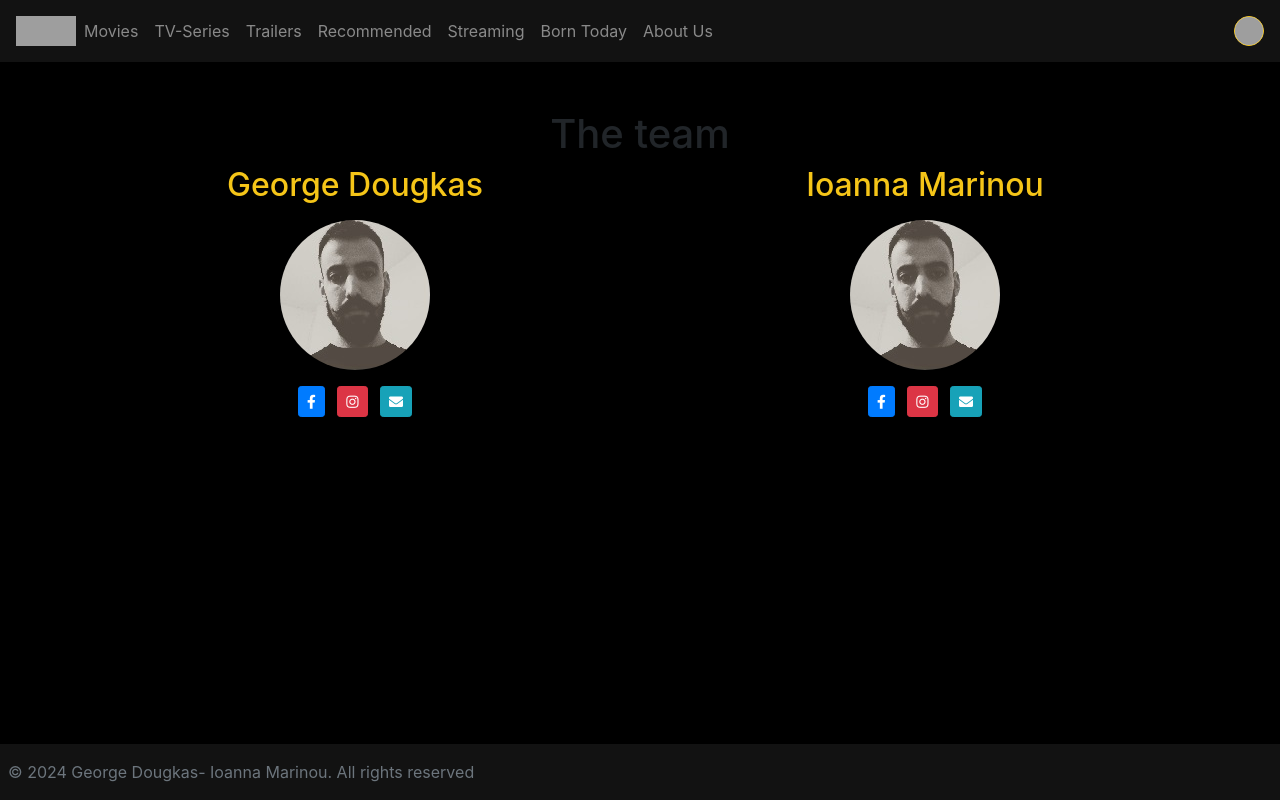
After one commit to GiwrgosDougkas/moviesApp, a Django app: template templates/mainApp/about_us.html in a window 1280 px wide. The commit adds this page. Run offline with Django 3.2, Linux system fonts and the light colour scheme; the template is opened without the code that fills it, so the values that code supplies are empty; some libraries are stand-ins or nearby versions; grey boxes are pictures that could not be loaded.

Commit message:
create more

```diff
--- a/mainApp/admin.py
+++ b/mainApp/admin.py
@@ -1,6 +1,9 @@
 from django.contrib import admin
 
-from mainApp.models import Movie
+from mainApp.models import Movie, Category, Studio, Director
 
 # Register your models here.
 admin.site.register(Movie)
+admin.site.register(Category)
+admin.site.register(Studio)
+admin.site.register(Director)
--- a/mainApp/urls.py
+++ b/mainApp/urls.py
@@ -4,4 +4,5 @@ from . import views
 
 urlpatterns = [
     path('', views.post_list, name='post_list'),
+    path('about_us', views.about_us, name='about_us'),
 ]
--- a/mainApp/views.py
+++ b/mainApp/views.py
@@ -8,3 +8,6 @@ from mainApp.models import Movie
 def post_list(request):
     movies = Movie.objects.all()
     return render(request, 'mainApp/post_list.html', {'movies':movies})
+
+def about_us(request):
+    return render(request, 'mainApp/about_us.html')
--- a/moviesApp/settings.py
+++ b/moviesApp/settings.py
@@ -9,7 +9,7 @@ https://docs.djangoproject.com/en/4.2/topics/settings/
 For the full list of settings and their values, see
 https://docs.djangoproject.com/en/4.2/ref/settings/
 """
-
+import os
 from pathlib import Path
 
 # Build paths inside the project like this: BASE_DIR / 'subdir'.
@@ -125,3 +125,6 @@ STATICFILES_DIRS = [
 # https://docs.djangoproject.com/en/4.2/ref/settings/#default-auto-field
 
 DEFAULT_AUTO_FIELD = 'django.db.models.BigAutoField'
+
+MEDIA_URL = 'media/'
+MEDIA_ROOT = os.path.join(BASE_DIR, "media")
--- a/moviesApp/urls.py
+++ b/moviesApp/urls.py
@@ -15,10 +15,13 @@ Including another URLconf
     2. Add a URL to urlpatterns:  path('blog/', include('blog.urls'))
 """
 from django.contrib import admin
-from django.contrib.staticfiles.urls import staticfiles_urlpatterns
 from django.urls import path, include
+from django.conf import settings
+from django.conf.urls.static import static
 
 urlpatterns = [
     path('admin/', admin.site.urls),
     path('', include('mainApp.urls')),
 ]
+
+urlpatterns+= static(settings.MEDIA_URL, document_root=settings.MEDIA_ROOT)
--- a/static/css/mainApp.css
+++ b/static/css/mainApp.css
@@ -1,3 +1,68 @@
+* {
+    font-style: "Roboto", "Helvetica", "Ariel", sans-serif;
+}
+
 body {
-    background: red!important;
+    background: #000000 !important;
 }
+
+#imdb-nav {
+    overflow-y: auto;
+}
+
+.user-image {
+    display: block;
+    width: 30px;
+    height: 30px;
+    float: right;
+}
+
+.navbar-text img {
+    max-width: 40px;
+    background: #efefef;
+    border-radius: 50%;
+    cursor: pointer;
+    border: 1px solid #f5c518;
+}
+
+.navbar-text img:hover {
+    background: #f5c518;
+    transform: scale(1.5);
+    transform-origin: center;
+    border-color: white;
+    transition: transform 0.5 ease-out;
+}
+
+.embed-responsive {
+    position: relative;
+    height: 100%;
+}
+
+.title {
+    font-size: 33px;
+    color: #f5c518;
+    line-height: 40px;
+    font-weight: bolder;
+    text-decoration: none;
+    text-transform: capitalize;
+}
+
+.navbar {
+    background: #121212;
+}
+.footer {
+	background-color: #121212!important;
+}
+
+.video-wrapper {
+    position: relative;
+    height: 100%;
+}
+
+h2 {
+    color: #f5c518!important;
+}
+
+p{
+    color: rgba(255,255,255,.5)
+}
--- /dev/null
+++ b/templates/mainApp/about_us.html
@@ -0,0 +1,27 @@
+{% extends 'mainApp/header.html' %}
+{% block content %}
+    <div class="container mt-5">
+        <h1 class="text-center">The team</h1>
+
+        <div class="row">
+            <div class="col-md text-center">
+                <h2>George Dougkas</h2>
+                <div class="rounded-circle mt-3 mb-3 mx-auto" style="width: 150px; height: 150px; overflow: hidden;">
+                    <img src="../../images/gdoug.jpg" class="img-fluid" width="150px" height="150px">
+                </div>
+                <a href="#" class="btn btn-primary btn-sm mr-2"><i class="fab fa-facebook-f"></i></a>
+                <a href="#" class="btn btn-danger btn-sm mr-2"><i class="fab fa-instagram"></i></a>
+                <a href="#" class="btn btn-info btn-sm"><i class="fas fa-envelope"></i></a>
+            </div>
+            <div class="col-md text-center">
+                <h2>Ioanna Marinou</h2>
+                <div class="rounded-circle mt-3 mb-3 mx-auto" style="width: 150px; height: 150px; overflow: hidden;">
+                    <img src="../../images/gdoug.jpg" class="img-fluid" width="150px" height="150px">
+                </div>
+                <a href="#" class="btn btn-primary btn-sm mr-2"><i class="fab fa-facebook-f"></i></a>
+                <a href="#" class="btn btn-danger btn-sm mr-2"><i class="fab fa-instagram"></i></a>
+                <a href="#" class="btn btn-info btn-sm"><i class="fas fa-envelope"></i></a>
+            </div>
+        </div>
+    </div>
+{% endblock %}
--- a/templates/mainApp/footer.html
+++ b/templates/mainApp/footer.html
@@ -1,6 +1,6 @@
 
-<footer class="footer mt-auto py-3 bg-light fixed-bottom">
-    <div class="container">
-        <span class="text-muted">© 2024 Dougkas-Marinou. All rights reserved</span>
+<footer class="footer mt-auto py-3 fixed-bottom">
+    <div class="ml-2">
+        <span class="text-muted">© 2024 George Dougkas- Ioanna Marinou. All rights reserved</span>
     </div>
 </footer>
--- a/templates/mainApp/header.html
+++ b/templates/mainApp/header.html
@@ -7,36 +7,78 @@
     <meta name="viewport" content="width=device-width, initial-scale=1, shrink-to-fit=no">
     <title>My Website</title>
     <link rel="stylesheet" href="{% static 'css/mainApp.css' %}">
+    <link href="https://cdnjs.cloudflare.com/ajax/libs/font-awesome/5.15.4/css/all.min.css" rel="stylesheet">
     <link rel="stylesheet" href="https://cdn.jsdelivr.net/npm/bootstrap@4.3.1/dist/css/bootstrap.min.css" integrity="sha384-ggOyR0iXCbMQv3Xipma34MD+dH/1fQ784/j6cY/iJTQUOhcWr7x9JvoRxT2MZw1T" crossorigin="anonymous">
+    <script src="https://code.jquery.com/jquery-3.3.1.slim.min.js" integrity="sha384-q8i/X+965DzO0rT7abK41JStQIAqVgRVzpbzo5smXKp4YfRvH+8abtTE1Pi6jizo" crossorigin="anonymous"></script>
+    <script src="https://cdn.jsdelivr.net/npm/popper.js@1.14.7/dist/umd/popper.min.js" integrity="sha384-UO2eT0CpHqdSJQ6hJty5KVphtPhzWj9WO1clHTMGa3JDZwrnQq4sF86dIHNDz0W1" crossorigin="anonymous"></script>
+    <script src="https://cdn.jsdelivr.net/npm/bootstrap@4.3.1/dist/js/bootstrap.min.js" integrity="sha384-JjSmVgyd0p3pXB1rRibZUAYoIIy6OrQ6VrjIEaFf/nJGzIxFDsf4x0xIM+B07jRM" crossorigin="anonymous"></script>
+    <script src="https://cdnjs.cloudflare.com/ajax/libs/jquery/3.5.1/jquery.min.js"></script>
+    <script src="https://cdnjs.cloudflare.com/ajax/libs/popper.js/1.16.0/umd/popper.min.js"></script>
+    <script src="https://maxcdn.bootstrapcdn.com/bootstrap/4.5.2/js/bootstrap.min.js"></script>
 </head>
 <body>
-    <header>
-        <nav class="navbar navbar-expand-lg navbar-light bg-primary">
-            <a class="navbar-brand" href="#">My Website</a>
-            <button class="navbar-toggler" type="button" data-toggle="collapse" data-target="#navbarNav" aria-controls="navbarNav" aria-expanded="false" aria-label="Toggle navigation">
+<nav id="imdb-navbar" class="navbar navbar-expand-lg navbar-dark">
+    <a href="https://www.imdb.com">
+        <img
+                src="https://upload.wikimedia.org/wikipedia/commons/thumb/6/69/IMDB_Logo_2016.svg/1200px-IMDB_Logo_2016.svg.png"
+                alt="imdb logo"
+                width="60px"
+                height="30px"
+        />
+    </a>
+
+    <button class="navbar-toggler" type="button" data-toggle="collapse" data-target="#navbarNav"
+            aria-controls="navbarNav" aria-expanded="false" aria-label="Toggle navigation">
         <span class="navbar-toggler-icon"></span>
     </button>
     <div class="collapse navbar-collapse" id="navbarNav">
         <ul class="navbar-nav">
-                    <li class="nav-item active">
-                        <a class="nav-link" href="#">Home <span class="sr-only">(current)</span></a>
+            <li class="nav-item">
+                <a class="nav-link" href="#">Movies <span class="sr-only">(current)</span></a>
             </li>
             <li class="nav-item">
-                        <a class="nav-link" href="#">About</a>
+                <a class="nav-link" href="#">TV-Series</a>
             </li>
             <li class="nav-item">
-                        <a class="nav-link" href="#">Contact</a>
+                <a class="nav-link" href="#trailer">Trailers</a>
+            </li>
+            <li class="nav-item">
+                <a class="nav-link" href="#recommended">Recommended</a>
+            </li>
+            <li class="nav-item">
+                <a class="nav-link" href="#streaming">Streaming</a>
+            </li>
+            <li class="nav-item">
+                <a class="nav-link" href="#born-today">Born Today</a>
+            </li>
+            <li class="nav-item">
+                <a class="nav-link" href="/about_us">About Us</a>
+            </li>
+            <li class="nav-item">
+                <div class="navbar-text d-lg-none">
+                   <a href="/admin">
+                        <img
+                            class="user-image"
+                            src="https://p.kindpng.com/picc/s/243-2434269_luffy-anime-one-piece-stickers-luffy-hd-png.png"
+                            alt="user image"
+                            width="30"
+                    />
+                   </a>
+                </div>
             </li>
         </ul>
     </div>
+    <div class="navbar-text d-none d-lg-block">
+        <a href="/admin">
+            <img class="user-image" src="https://p.kindpng.com/picc/s/243-2434269_luffy-anime-one-piece-stickers-luffy-hd-png.png" width="30"/>
+        </a>
+    </div>
 </nav>
-    </header>
-
-    <div class="">
+    <div class="content">
         {% block content %}
         {% endblock %}
     </div>
 
     {% include 'mainApp/footer.html' %}
-
 </body>
+</html>
```
Also changed, not shown: mainApp/models.py (+39 -3 lines), templates/mainApp/post_list.html (+22 -1 lines), db.sqlite3, images/gdoug.jpg (added), mainApp/migrations/0001_initial.py, mainApp/migrations/0002_alter_director_genre.py (added). Lines whose indentation alone changed are shown as unchanged.
